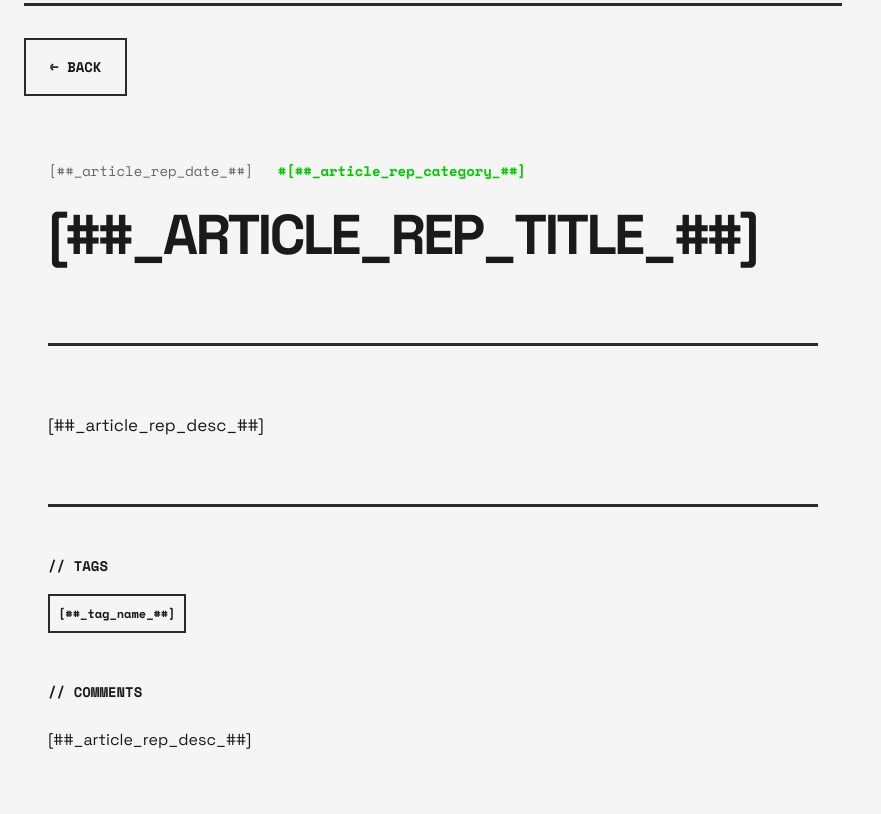
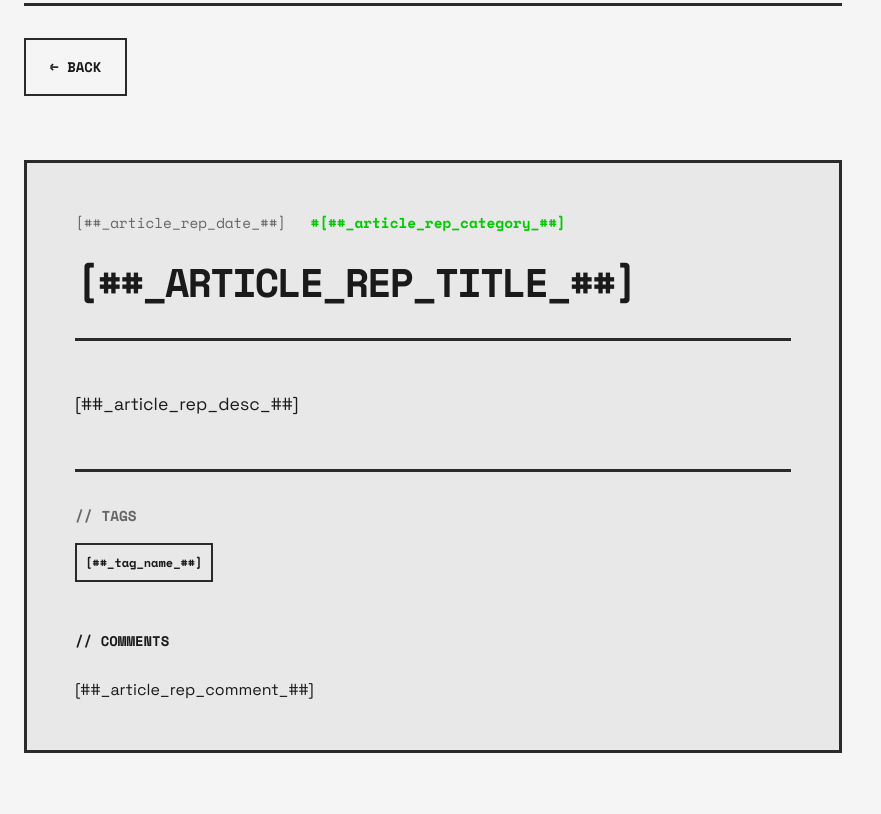
Before and after one commit to gunjourain112/brutalism-tistory-theme, a plain HTML site: page skin.html in a window 1280 px wide. Shown: the part 2350-3164 px from the top of the page, without its empty margins (0-881 px from the left). Drawn offline with nearby package versions, Linux system fonts and the light colour scheme.

Commit message:
fix: Use correct Tistory tags for article rendering

```diff
--- a/index.xml
+++ b/index.xml
@@ -1,7 +1,7 @@
 <?xml version="1.0" encoding="utf-8"?>
 <skin>
   <information>
-    <name>Brutalism Dev Blog</name>
+    <name>Brutalism Dev Blog ver 1.0</name>
     <version>1.0</version>
     <description><![CDATA[브루탈리즘 스타일의 개발자 블로그 테마]]></description>
     <license><![CDATA[MIT License]]></license>
--- a/skin.html
+++ b/skin.html
@@ -179,8 +179,7 @@
                     </s_category>
 
                     <!-- Article Detail Page -->
-                    <s_article_protected>
-                        <div class="container-narrow">
+                    <s_permalink_article_rep>
                         <article class="article-detail">
                             <header class="article-detail-header">
                                 <div class="article-meta-large">
@@ -210,12 +209,11 @@
                                 <!-- Comments -->
                                 <div class="comments-section">
                                     <h3 class="sidebar-title">// COMMENTS</h3>
-                                        [##_article_rep_desc_##]
+                                    [##_article_rep_comment_##]
                                 </div>
                             </footer>
                         </article>
-                        </div>
-                    </s_article_protected>
+                    </s_permalink_article_rep>
 
                     <!-- Guestbook -->
                     <s_guest>
--- a/style.css
+++ b/style.css
@@ -1550,3 +1550,104 @@ body {
     color: var(--text-secondary);
     font-size: 1rem;
 }
+
+/* ===== Article Detail ===== */
+.article-detail {
+    background-color: var(--bg-secondary);
+    border: 3px solid var(--border);
+    padding: var(--spacing-xl);
+    margin-bottom: var(--spacing-lg);
+}
+
+.article-detail-header {
+    margin-bottom: var(--spacing-xl);
+    padding-bottom: var(--spacing-lg);
+    border-bottom: 3px solid var(--border);
+}
+
+.article-meta-large {
+    display: flex;
+    gap: var(--spacing-md);
+    margin-bottom: var(--spacing-md);
+    font-family: var(--font-mono);
+    font-size: 0.9rem;
+    color: var(--text-secondary);
+}
+
+.article-detail-title {
+    font-family: var(--font-mono);
+    font-size: 2.5rem;
+    font-weight: 700;
+    line-height: 1.2;
+    color: var(--text-primary);
+    margin: 0;
+}
+
+.article-body {
+    font-size: 1.1rem;
+    line-height: 1.8;
+    color: var(--text-primary);
+    margin-bottom: var(--spacing-xl);
+}
+
+.article-body h1,
+.article-body h2,
+.article-body h3 {
+    font-family: var(--font-mono);
+    margin-top: var(--spacing-xl);
+    margin-bottom: var(--spacing-md);
+    color: var(--text-primary);
+}
+
+.article-body p {
+    margin-bottom: var(--spacing-md);
+}
+
+.article-body code {
+    background-color: var(--bg-primary);
+    padding: 0.2em 0.4em;
+    border: 1px solid var(--border);
+    font-family: var(--font-mono);
+    font-size: 0.9em;
+}
+
+.article-body pre {
+    background-color: var(--bg-primary);
+    border: 3px solid var(--border);
+    padding: var(--spacing-md);
+    overflow-x: auto;
+    margin: var(--spacing-md) 0;
+}
+
+.article-body pre code {
+    background: none;
+    border: none;
+    padding: 0;
+}
+
+.article-detail-footer {
+    margin-top: var(--spacing-xl);
+    padding-top: var(--spacing-lg);
+    border-top: 3px solid var(--border);
+}
+
+.tags-section {
+    margin-bottom: var(--spacing-xl);
+}
+
+.tags-label {
+    font-family: var(--font-mono);
+    font-size: 0.9rem;
+    color: var(--text-secondary);
+    margin-bottom: var(--spacing-sm);
+}
+
+.tags-list {
+    display: flex;
+    flex-wrap: wrap;
+    gap: var(--spacing-sm);
+}
+
+.comments-section {
+    margin-top: var(--spacing-xl);
+}
```
Lines whose indentation alone changed are shown as unchanged.
